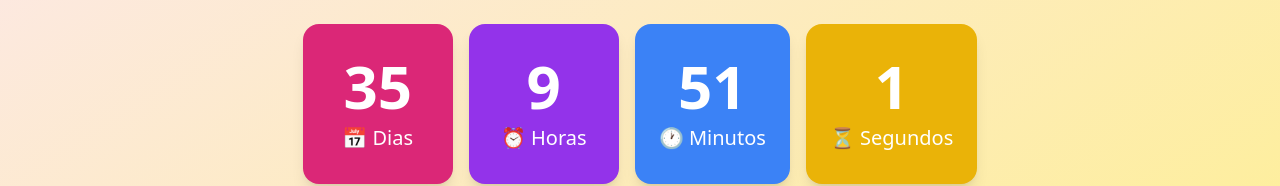
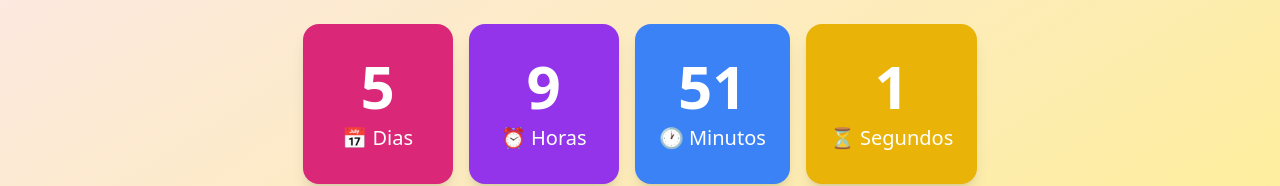
Before and after one commit to nywton/moca, a plain HTML site: page index.html in a window 1280 px wide. Shown: the part 300-486 px from the top of the page. Drawn offline with nearby package versions, Linux system fonts and the light colour scheme.

Commit message:
fix: date

```diff
--- a/index.html
+++ b/index.html
@@ -50,7 +50,7 @@
 
   <script>
     function updateCountdown() {
-      const targetDate = new Date(2025, 6, 26, 11, 0, 0); // 10 de Maio de 2025
+      const targetDate = new Date(2025, 5, 26, 11, 0, 0); // 10 de Maio de 2025
       const now = new Date();
       const diff = targetDate - now;
 
```
